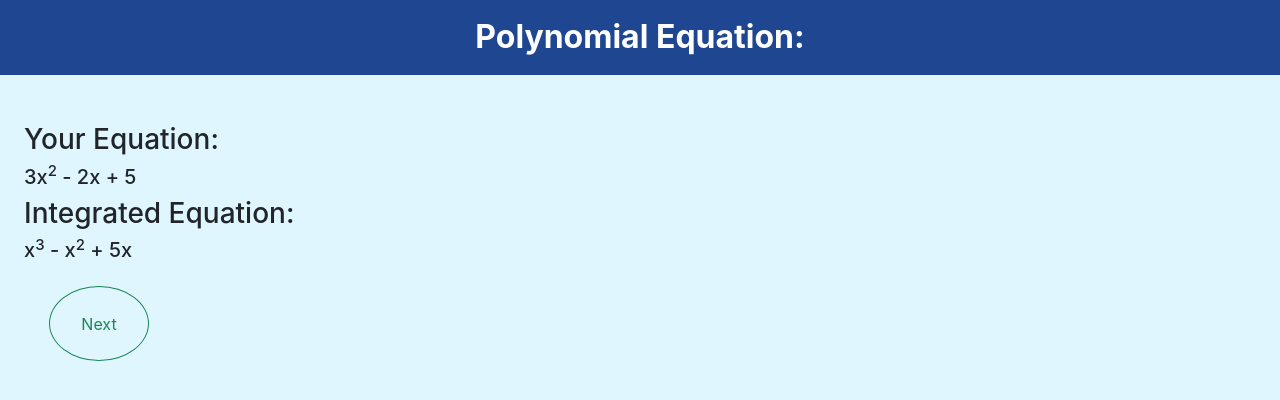
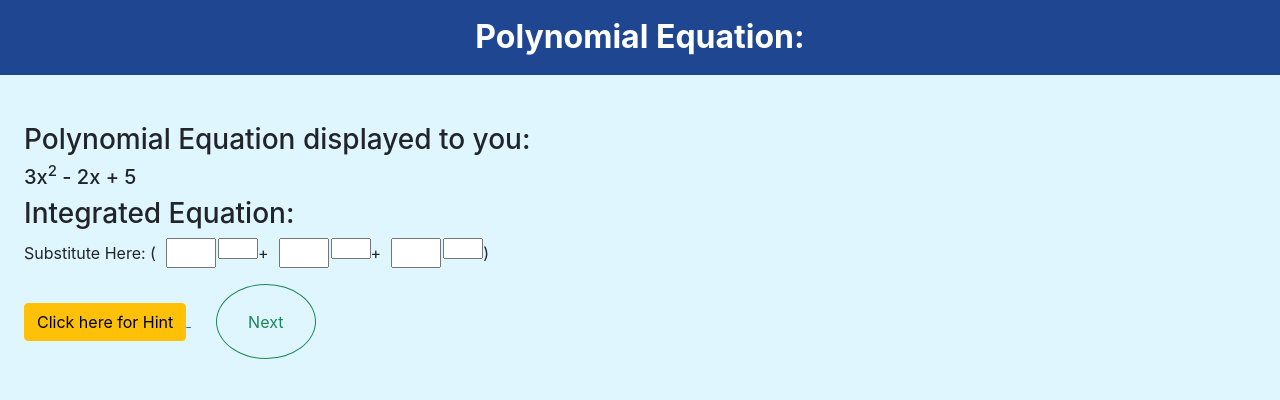
Before and after one commit to Parshvavyas17/CDAC-MathsTutor, a React (Create React App) app: page /w1 in a window 1280 px wide. Shown: the top 400 px of the page. Built offline with nearby package versions, Linux system fonts and the light colour scheme.

Commit message:
Message text

```diff
--- a/src/App.js
+++ b/src/App.js
@@ -8,6 +8,7 @@ import { Route, Routes } from "react-router-dom";
 import Polynomial from './components/Polynomial';
 import WrongP1 from './components/WrongP1';
 import RightP1 from './components/RightP1';
+import PolyHint from './components/PolyHint';
 import WrongP2 from './components/WrongP2';
 import WrongP3 from './components/WrongP3';
 import Trigo from './components/Trigo';
@@ -28,6 +29,7 @@ function App() {
           <Route path="/r1" element={<RightP1 />}></Route>
           <Route path="/w2" element={<WrongP2 />}></Route>
           <Route path="/w3" element={<WrongP3 />}></Route>
+          <Route path = "/PolyHint" element = {<PolyHint/>}></Route>
           <Route path="/trigo" element={<Trigo />}></Route>
           <Route path="/tw1" element={<TWrong1 />}></Route>
           <Route path="/hint" element={<Hint />}></Route>
--- /dev/null
+++ b/src/components/PolyHint.js
@@ -0,0 +1,14 @@
+import React from 'react'
+import { useState } from 'react';
+import { useNavigate } from 'react-router-dom';
+
+export default function PolyHint(){
+    return(
+<div class="modal-dialog modal-dialog-centered">
+    ∫ x<sup>n</sup> dx = x<sup>n+1</sup>/n+1
+
+</div>
+
+
+    )
+}
--- a/src/components/WrongP1.js
+++ b/src/components/WrongP1.js
@@ -1,20 +1,123 @@
 import React from 'react'
+import { useState } from 'react';
+import { useNavigate } from 'react-router-dom';
+
+
 
 export default function WrongP1() {
+  const navigator = useNavigate();
+  const [ upCo1, setUpCo1 ] = useState(null);
+  const handleUpCo1 = (e) => {
+      setUpCo1(e.target.value);
+  }
+  const [ upCo2, setUpCo2 ] = useState(null);
+  const handleUpCo2 = (e) => {
+      setUpCo2(e.target.value);
+  }
+  const [ upCo3, setUpCo3 ] = useState(null);
+  const handleUpCo3 = (e) => {
+      setUpCo3(e.target.value);
+  }
+  const [ upPo1, setUpPo1 ] = useState(null);
+  const handleUpPo1 = (e) => {
+      setUpPo1(e.target.value);
+  }
+  const [ upPo2, setUpPo2 ] = useState(null);
+  const handleUpPo2 = (e) => {
+      setUpPo2(e.target.value);
+  }
+  const [ upPo3, setUpPo3 ] = useState(null);
+  const handleUpPo3 = (e) => {
+      setUpPo3(e.target.value);
+  }
+
+  const handleSubmit = (e) => {
+    if(!upCo1 || !upCo2 || !upCo3 || !upPo1 || !upPo2 || !upPo3) {
+        alert('Enter all the values!');
+        return;
+    }
+    console.log(upCo1, upCo2, upCo3, upPo1, upPo2, upPo3);
+    if(upCo1 == 1 && upPo1 == 3 &&  upCo2 == -1 && upPo2 == 2 && upCo3 == 5 && upPo3 ==1 ) {
+        alert('Right Answer!!!');
+        navigator('/r1');
+    }
+
+    else {
+      alert('Wrong Answer!!!');
+      setUpCo1(null);
+      setUpPo1(null);
+      setUpCo2(null);
+      setUpPo2(null);
+      setUpCo3(null);
+      setUpPo3(null);
+      navigator('/w2');
+    }
+  }
+
+
+
   return (
     <>
         <header style={{textAlign: 'center',  whiteSpace: "nowrap", display: 'inline'}}>
         <h2 className='header'><b className="text">Polynomial Equation:</b></h2>
         </header>
         <section className='my-5 mx-4'>
-            <h3>Your Equation: </h3>
+            <h3>Polynomial Equation displayed to you: </h3>
             <h5>3x<sup>2</sup> - 2x + 5</h5>
 
             <h3>Integrated Equation: </h3>
-            <h5>x<sup>3</sup> - x<sup>2</sup> + 5x</h5>
-            <a href="/w2"><button className='btn btn-outline-success my-3 mx-10' style={{height: '75px', width: '100px',borderRadius: '50%', textAlign: 'center', marginLeft: '25px'}}>Next</button></a>
+            Substitute Here:
+                (
+                <input className= "" style={{width: '50px',marginLeft: '10px', marginRight: '2px'}} type="number" name='upCo1' value={upCo1} onChange={handleUpCo1} />
+                <sup><input type="number" style={{width: '40px'}} name='upPo1' value={upPo1} onChange={handleUpPo1} /></sup>
+                +
+                <input className= "" style={{width: '50px',marginLeft: '10px', marginRight: '2px'}} type="number" name='upCo2' value={upCo2} onChange={handleUpCo2} />
+                <sup><input type="number" style={{width: '40px'}} name='upPo2' value={upPo2} onChange={handleUpPo2} /></sup>
+                +
+                <input className= "" style={{width: '50px',marginLeft: '10px', marginRight: '2px'}} type="number" name='upCo3' value={upCo3} onChange={handleUpCo3} />
+                <sup><input type="number" style={{width: '40px'}} name='upPo3' value={upPo3} onChange={handleUpPo3} /></sup>)
+
+
+                <br/>
+
+                      <div>
+
+               </div>
+
+
+<button type="button" class="btn btn-warning" data-bs-toggle="modal" data-bs-target="#staticBackdrop">
+  Click here for Hint
+</button>
+
+<div class="modal fade" id="staticBackdrop" data-bs-backdrop="static" data-bs-keyboard="false" tabindex="-1" aria-labelledby="staticBackdropLabel" aria-hidden="true">
+  <div class="modal-dialog">
+    <div class="modal-content">
+      <div class="modal-header">
+        <h1 class="modal-title fs-5" id="staticBackdropLabel">Hint</h1>
+        <button type="button" class="btn-close" data-bs-dismiss="modal" aria-label="Close"></button>
+      </div>
+      <div class="modal-body">
+        Formula to be applied : <b> ∫ x<sup>n</sup> dx = x<sup>n+1</sup>/n+1  </b>
+        <br></br>where n is the power of the term in the equation to be integrated
+      </div>
+      <div class="modal-footer">
+        {/* <button type="button" class="btn btn-secondary" data-bs-dismiss="modal">Close</button> */}
+        <button type="button" class="btn btn-dark"data-bs-dismiss="modal">Understood</button>
+      </div>
+    </div>
+  </div>
+</div>
+
+
+
+
+
+
+           <a href='w3'> <button className='btn btn-outline-success my-3 mx-10' style={{height: '75px', width: '100px',borderRadius: '50%', textAlign: 'center', marginLeft: '25px'}} onClick = {handleSubmit}>Next</button></a>
+
+
         </section>
 
     </>
   )
-}
+  }
--- a/src/components/WrongP2.js
+++ b/src/components/WrongP2.js
@@ -88,8 +88,7 @@ export default function WrongP2() {
         </header>
         <section>
             <h5 className='my-5 mx-5'>
-                Substitute the values of a and b (values of limits):
-                <sup>b</sup><sub>a</sub>∫ f(x)dx=F(b)-F(a)
+
             </h5>
             <h5 className='my-5 mx-5'>
                 In this case f(x) =  3x <sup>2</sup> -2x+5 and b (upperlimit) = 2 and a (lowerlimit)=1
--- a/src/components/WrongP3.js
+++ b/src/components/WrongP3.js
@@ -1,4 +1,6 @@
 import React from 'react'
+import ReactDOM from 'react-dom/client';
+
 
 export default function WrongP3() {
   return (
@@ -7,22 +9,104 @@ export default function WrongP3() {
         <h2 className='header'><b className="text">Polynomial Equation:</b></h2>
         </header>
         <section>
-            <h4 className='my-5 mx-5'>Integrated Equation is incorrect</h4>
-            <h5 className='my-5 mx-5'>
+            <h4 className='my-5 mx-5'>The integrted Equation entered by you in the previous step is incorrect</h4>
+            <h5 className='my-5 mx-12'>
+              <h3>
                 Consider the Formulas given below:
+                </h3>
                 <br />
-                ∫(f(x) + g(x)) dx = ∫ f(x) dx  +  ∫ g(x) dx
+                <ol start="A">
+
+              <li> ∫(f(x) + g(x)) dx = ∫ f(x) dx  +  ∫ g(x) dx </li>
                 <br />
-                ∫ x<sup>n</sup> dx = x<sup>n+1</sup>/n+1
+              <li> ∫ x<sup>n</sup> dx = x<sup>n+1</sup>/n+1 </li>
+                </ol>
             </h5>
 
-            <h6 className='my-5 mx-5'>
-                Here , when you integrate 3x , the coefficient 3 should be taken out of the
-                integral and the first formula as stated above will be applied by
-                substituting n=2.
-            </h6>
+            <h3 className='my-1 mx-5'>
+ To integrate the equation the following steps need to be followed :
+              </h3>
+
+              <ol textAlign="center" start="1">
+                <p><b>Step 1</b> : The equation to be integrted should be divided into the number of terms in the equation and each sub equation should be integrated seperately  </p>
+
+              <button type="button" class="btn btn-warning" data-bs-toggle="modal" data-bs-target="#staticBackdrop">
+  Click here for First Hint
+</button>
+
+<div class="modal fade" id="staticBackdrop" data-bs-backdrop="static" data-bs-keyboard="false" tabindex="-1" aria-labelledby="staticBackdropLabel" aria-hidden="true">
+  <div class="modal-dialog">
+    <div class="modal-content">
+      <div class="modal-header">
+        <h1 class="modal-title fs-5" id="staticBackdropLabel">Hint-1</h1>
+        <button type="button" class="btn-close" data-bs-dismiss="modal" aria-label="Close"></button>
+      </div>
+      <div class="modal-body">
+      In the the first sub-equation , 3 (which is a constant) should be taken out of the integral.
+     <br/> <b>Eg - </b> ∫cf(x) dx	= c∫f(x) dx ... here c is the constant.
+          </div>
+      <div class="modal-footer">
+      <a href='/w1'>  <button type="button" class="btn btn-secondary" data-bs-dismiss="modal">Try Now</button> </a>
+
+        <button type="button" onClick={'exampleModalCenter'}  class="btn btn-dark" data-bs-dismiss="modal">Understood</button>
+      </div>
+    </div>
+  </div>
+</div>
+
+<br></br>
+
+</ol>
+
+<button type="button" className="btn btn-warning  mx-5" data-bs-toggle="modal" data-bs-target="#exampleModalCenter">
+  Click here for Second Hint
+</button>
+
+<div class="modal fade" id="exampleModalCenter" tabindex="-1" role="dialog" aria-labelledby="exampleModalCenterTitle" aria-hidden="true">
+  <div class="modal-dialog modal-dialog-centered" role="document">
+    <div class="modal-content">
+      <div class="modal-header">
+        <h5 class="modal-title" id="exampleModalLongTitle">Hint-2</h5>
+        <button type="button" class="btn-close" data-bs-dismiss="modal" aria-label="Close">
+        </button>
+      </div>
+      <div class="modal-body">
+
+ Now use the formula number 2 as stated above for the term which is in coeff <sup>power</sup> format inside the integral.
+
+
+      </div>
+      <div class="modal-footer">
+       {/* <button type="button" class="btn btn-secondary" data-bs-dismiss="modal"></button> */}
+       <a href='/w1'>  <button type="button" class="btn btn-secondary" data-bs-dismiss="modal">Try Now</button> </a>
+        <button type="button" class="btn btn-dark">Understood</button>
+      </div>
+    </div>
+  </div>
+</div>
+
+
+
         </section>
-        <a href="/Polynomial"><button className='btn btn-outline-success my-3 mx-10' style={{height: '75px', width: '100px',borderRadius: '50%', textAlign: 'center', marginLeft: '75px'}}>Try Again</button></a>
+        <br></br>
+
+        <button type="button" className="btn btn-warning my-1 mx-5"  data-bs-toggle="modal" data-bs-target=".bd-example-modal-lg">Click here for Final Hint</button>
+
+<div class="modal fade bd-example-modal-lg" tabindex="-1" role="dialog" aria-labelledby="myLargeModalLabel" aria-hidden="true">
+  <div class="modal-dialog modal-lg">
+    <div class="modal-content">
+   <b> In this case the sub-equation to be integrated is x<sup>2</sup> where the value of n is substituted as 2 in the formula number 2 as stated above</b>
+ {/*   <button type="button" class="btn btn-secondary" data-bs-dismiss="modal">Try Now</button>  */}
+ <br></br>
+
+    <a href='/w1'><button type="button" class="btn btn-primary btn-lg btn-block">Block level button</button></a>
+
+    </div>
+  </div>
+</div>
+<br></br>
+
+        <a href="/w2"><button className='btn btn-outline-success my-3 mx-10' style={{height: '75px', width: '200px',borderRadius: '50%', textAlign: 'center', marginLeft: '1200px'}}>Next</button></a>
 
 
 
```
